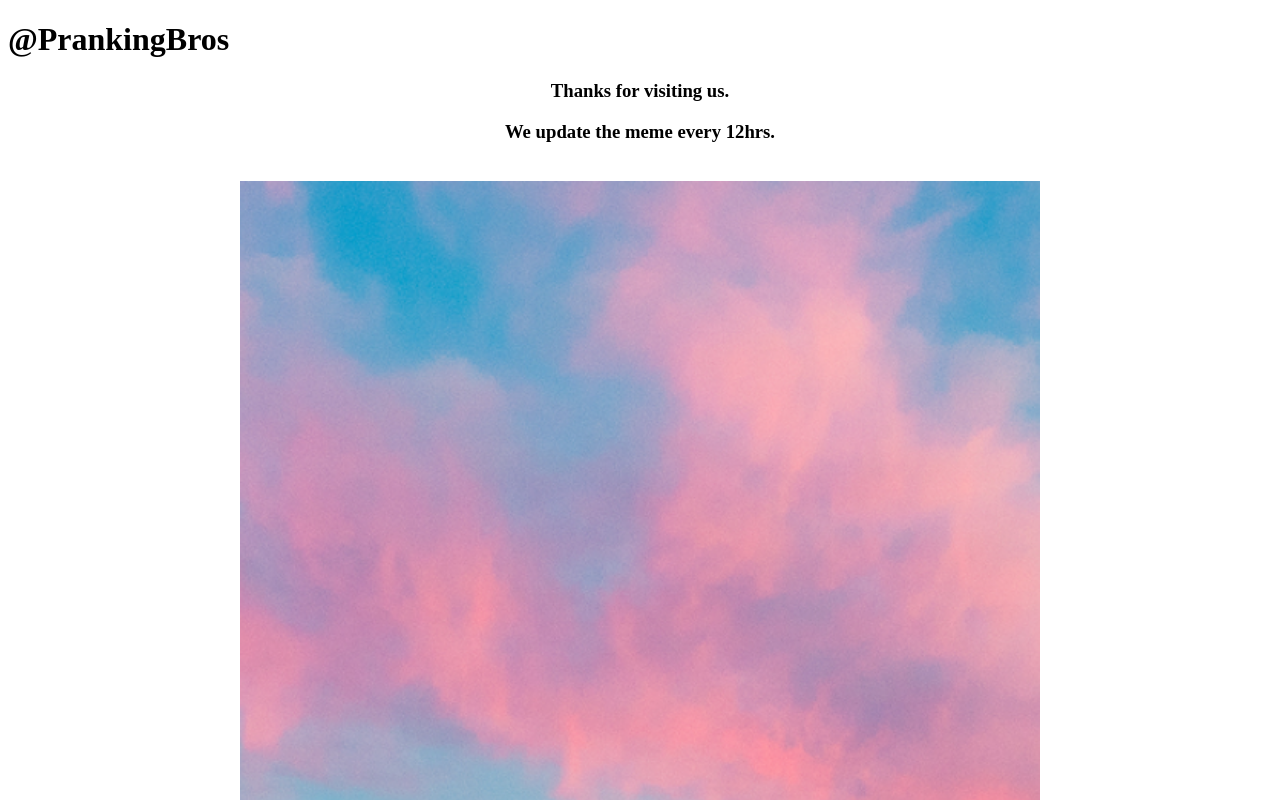
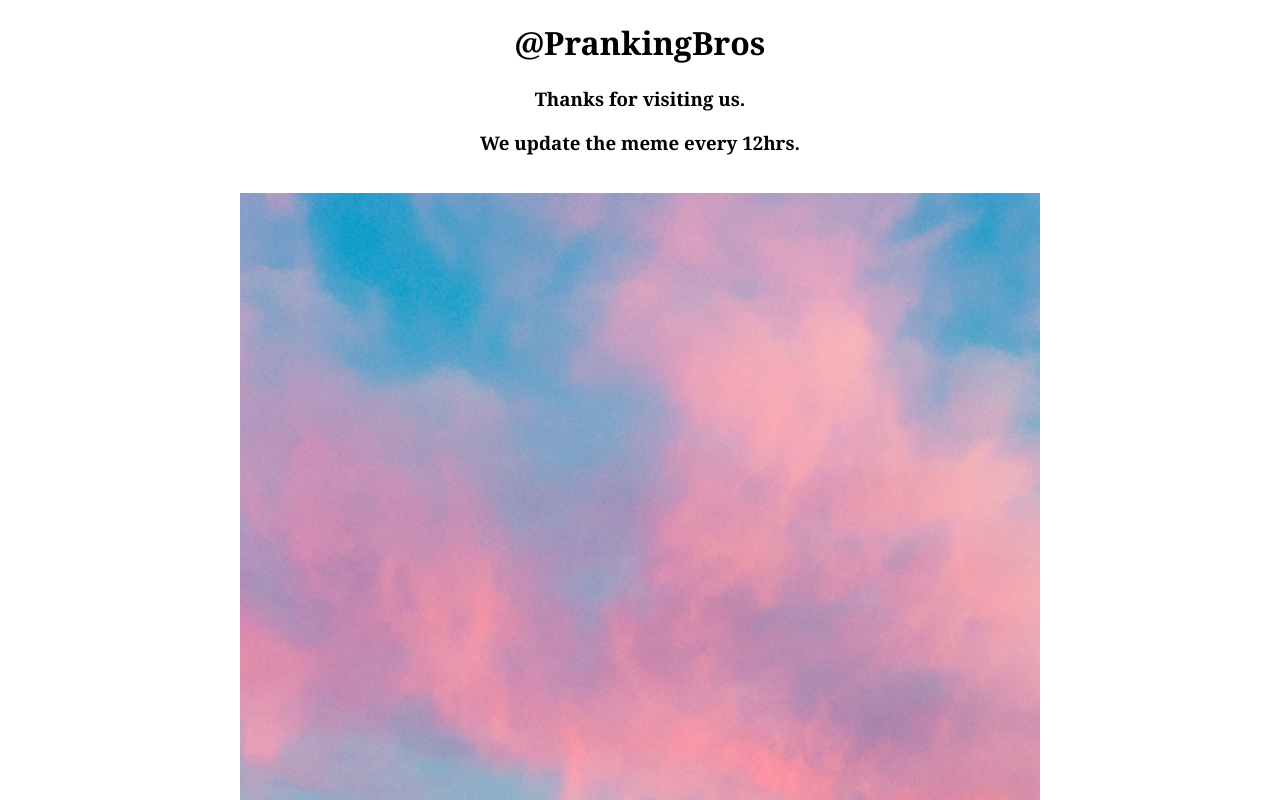
Before and after one commit to 2prankingbros/prankingbros, a plain HTML site: page index.html in a window 1280 px wide. Shown: the top 800 px of the page. Drawn offline with Linux system fonts and the light colour scheme.

Commit message:
Update index.html

```diff
--- a/index.html
+++ b/index.html
@@ -9,10 +9,14 @@
             max-width: 95%;
             margin-top: 20px;
         }
+        body{
+            font-family: Cambria
+        }
+
     </style>
 </head>
 <body>
-    <h1>@PrankingBros</h1>
+    <center><h1>@PrankingBros</h1></center>
     <h3><center>Thanks for visiting us.</center></h3>
     <h3><center>We update the meme every 12hrs.</center></h3>
     <center><img src="a.png" /></center>
```
